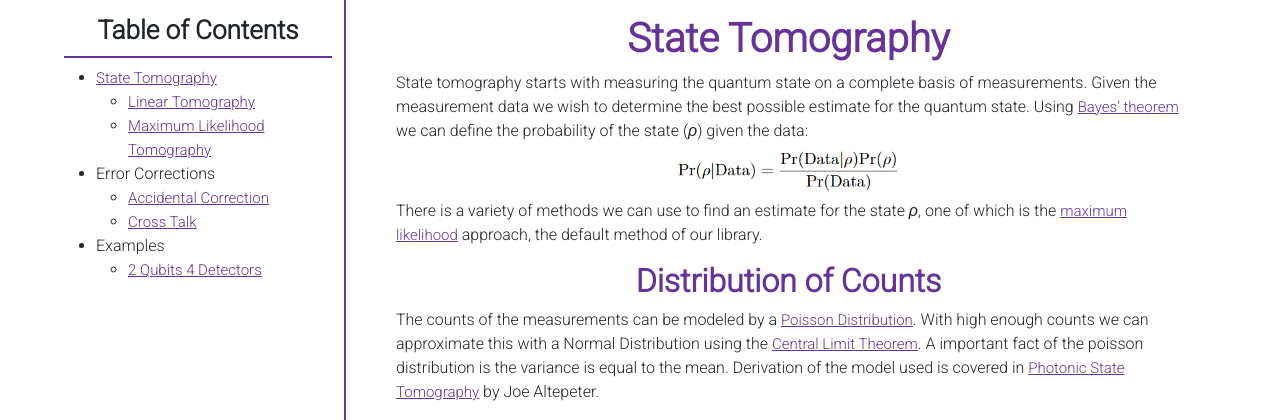
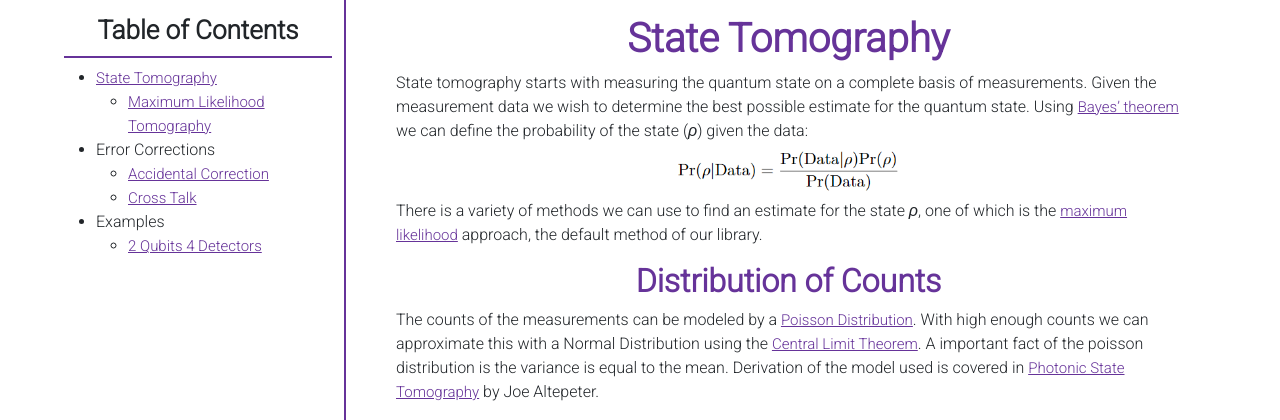
Before and after one commit to KwiatQIM/Flask-App, a Flask app: page /Algorithm/ in a window 1280 px wide. Shown: the part 52-472 px from the top of the page. Run offline with Flask 2, Linux system fonts and the light colour scheme; parts of the project's set-up code (start-up, migrations or seed data) failed here and were passed over; some libraries are stand-ins or nearby versions.

```diff
--- a/src/templates/algorithm.html
+++ b/src/templates/algorithm.html
@@ -16,7 +16,7 @@
             <ul>
                 <li><a href="{{url_for('displayAlgorithmPage', function='StateTomography')}}">State Tomography</a></li>
                 <ul>
-                    <li><a href="{{url_for('displayAlgorithmPage', function='tomography_LINEAR')}}">Linear Tomography</a></li>
+<!--                    <li><a href="{{url_for('displayAlgorithmPage', function='tomography_LINEAR')}}">Linear Tomography</a></li>-->
                     <li><a href="{{url_for('displayAlgorithmPage', function='tomography_MLE')}}">Maximum Likelihood Tomography</a></li>
                 </ul>
                 <li>Error Corrections</li>
```
